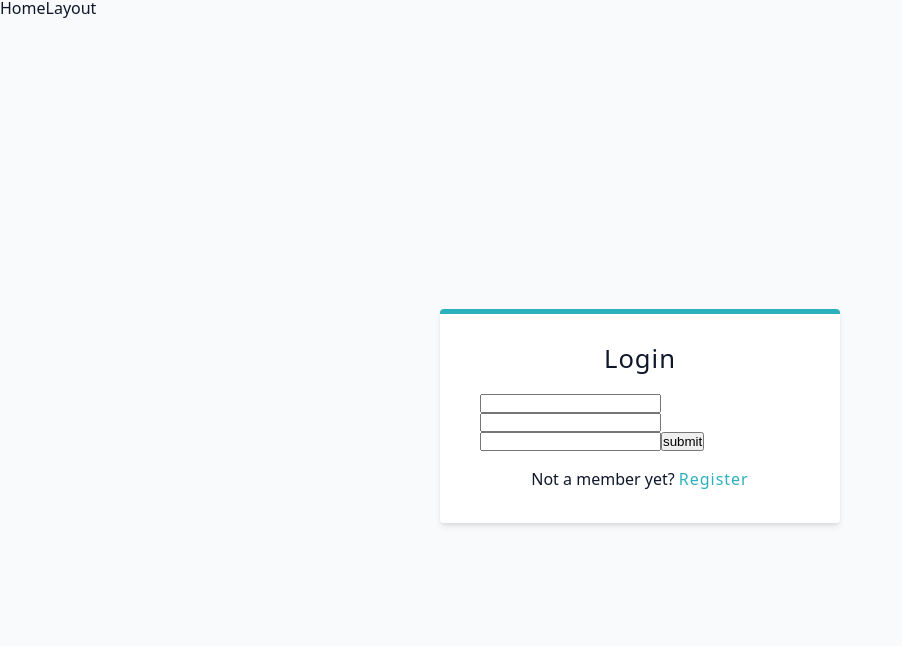
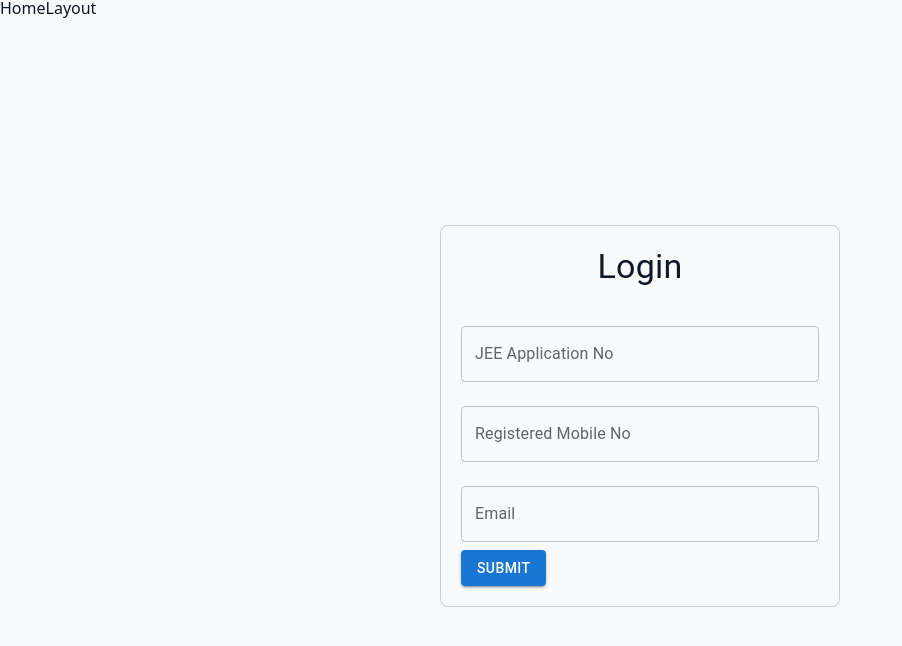
Before and after one commit to Krishnansu/MIS_ug_reg, a React (Vite) app in the folder mis/client/: page /Login in a window 1280 px wide. Shown: the top 646 px of the page, without its empty margins (0-902 px from the left). Built offline with nearby package versions, Linux system fonts and the light colour scheme.

Commit message:
Data field changes

```diff
--- a/mis/client/src/pages/AddCcaEca.jsx
+++ b/mis/client/src/pages/AddCcaEca.jsx
@@ -4,6 +4,10 @@ import Wrapper from '../assets/wrappers/RegisterAndLoginPage';
 import { toast } from 'react-toastify';
 import { Button, TextField, Typography } from '@mui/material';
 import { styled } from '@mui/system';
+const BlockTextField = styled(TextField)({
+  display: 'block', // Set display property to block
+  marginBottom: '20px', // Add margin at the bottom for spacing
+});
 
 const StyledForm = styled(Form)({
   // Add your custom CSS styles here for the form
@@ -56,11 +60,11 @@ const AddCcaEca = () => {
     <Wrapper>
       <StyledForm onSubmit={handleSubmit}>
         <Typography variant="h4">Add CCA ECA</Typography>
-        <TextField
+        <BlockTextField
   type="email"
   name="email"
   label="College Email"
-          defaultValue="21je0xxx@iitism.ac.in"
+  defaultValue="rahul@gmail.com"
   fullWidth
   margin="normal"
 />
--- a/mis/client/src/pages/AddEducationDetails.jsx
+++ b/mis/client/src/pages/AddEducationDetails.jsx
@@ -52,14 +52,7 @@ const AddEducationDetails = () => {
     <Wrapper>
       <StyledForm onSubmit={handleSubmit}>
         <Typography variant="h4">Add Education Details</Typography>
-        <TextField
-          type="email"
-          name="college_email"
-          label="College Email"
-          defaultValue="21je0xxx@iitism.ac.in"
-          fullWidth
-          margin="normal"
-        />
+
         <TextField
           type="text"
           name="name_of_examination_10"
--- a/mis/client/src/pages/AddHostelDetails.jsx
+++ b/mis/client/src/pages/AddHostelDetails.jsx
@@ -82,7 +82,7 @@ const AddHostelDetails = () => {
 </div>
         <TextField
           type="text"
-          name="if_having_laptop"
+          name="laptop_details"
           label="If Having laptop(Give Details)"
           defaultValue="Macbook"
           fullWidth
--- a/mis/client/src/pages/AddOtherDetails.jsx
+++ b/mis/client/src/pages/AddOtherDetails.jsx
@@ -51,14 +51,7 @@ const AddOtherDetails = () => {
     <Wrapper>
       <StyledForm onSubmit={handleSubmit}>
         <Typography variant="h4">Other Details</Typography>
-        <TextField
-          type="email"
-          name="college_email"
-          label="College Email"
-          defaultValue="21je0xxx@iitism.ac.in"
-          fullWidth
-          margin="normal"
-        />
+
         <TextField
   type="text"
   name="name_in_hindi"
--- a/mis/client/src/pages/AddParentDetails.jsx
+++ b/mis/client/src/pages/AddParentDetails.jsx
@@ -40,16 +40,7 @@ const AddParentDetails = () => {
       <StyledForm method="post" className="form">
         <Typography variant="h4">Parent Details</Typography>
         <Grid container spacing={2}>
-          <Grid item xs={12} sm={6}>
-            <TextField
-              type="email"
-              name="college_email"
-              label="College Email"
-              defaultValue="21je0xxx@iitism.ac.in"
-              fullWidth
-              margin="normal"
-            />
-          </Grid>
+
           <Grid item xs={12} sm={6}>
             <TextField
               type="text"
--- a/mis/client/src/pages/AddPersonalDetails.jsx
+++ b/mis/client/src/pages/AddPersonalDetails.jsx
@@ -93,15 +93,15 @@ const AddPersonalDetails = () => {
         />
         <TextField
           type="email"
-          name="college_email"
-          label="college Email"
+          name="email"
+          label="Email"
           defaultValue="21je0xxx@iitism.ac.in"
           fullWidth
           margin="normal"
         />
         <TextField
           type="number"
-          name="contact_name"
+          name="contact_no"
           label="Contact no"
           defaultValue="878797979797"
           fullWidth
@@ -159,7 +159,7 @@ const AddPersonalDetails = () => {
         />
         <TextField
           type="number"
-          name="aadhar_no"
+          name="aadhar_number"
           label="Aadhar Number"
           defaultValue="21617637816"
           fullWidth
@@ -199,7 +199,7 @@ const AddPersonalDetails = () => {
         />
         <TextField
           type="text"
-          name="permanent_address_line1"
+          name="permanent_address_line_1"
           label="Permanent Address Line 1"
           defaultValue="test"
           fullWidth
@@ -207,7 +207,7 @@ const AddPersonalDetails = () => {
         />
         <TextField
           type="text"
-          name="permanent_address_line2"
+          name="permanent_address_line_2"
           label="Permanent Address Line 2"
           defaultValue="test"
           fullWidth
@@ -269,6 +269,24 @@ const AddPersonalDetails = () => {
           fullWidth
           margin="normal"
         />
+        <TextField
+  type="file"
+  name="uploaded_photo"
+  fullWidth
+  margin="normal"
+  sx={{ display: 'block' }} // Display the TextField as a block element
+  InputLabelProps={{ shrink: true }} // Shrink the label to avoid collision
+  label="Uploaded photo"
+/>
+<TextField
+  type="file"
+  name="uploaded_signature"
+  fullWidth
+  margin="normal"
+  sx={{ display: 'block' }} // Display the TextField as a block element
+  InputLabelProps={{ shrink: true }} // Shrink the label to avoid collision
+  label="Uploaded signature"
+/>
 
         {/* Add more TextField components for other input fields */}
         <Button type="submit" disabled={isSubmitting} variant="contained">
--- a/mis/client/src/pages/Login.jsx
+++ b/mis/client/src/pages/Login.jsx
@@ -1,6 +1,16 @@
-import { Link, Form, redirect, useNavigation } from 'react-router-dom';
+import { Form,redirect, useNavigation } from 'react-router-dom';
 import Wrapper from '../assets/wrappers/RegisterAndLoginPage';
 import { toast } from 'react-toastify';
+import { Button, TextField, Typography } from '@mui/material';
+import { styled } from '@mui/system';
+
+const StyledForm = styled(Form)({
+  maxWidth: '400px',
+  margin: '0 auto',
+  padding: '20px',
+  border: '1px solid #ccc',
+  borderRadius: '8px',
+});
 
 export const action =
   (queryClient) =>
@@ -20,25 +30,55 @@ export const action =
   };
 
 const Login = () => {
-  const navigation =useNavigation();
-  console.log(navigation);
-  const isSubmitting = navigation.state==='submitting';
+  const navigation = useNavigation();
+  const isSubmitting = navigation.state === 'submitting';
+
+  const handleSubmit = async (event) => {
+    event.preventDefault();
+    const formData = new FormData(event.target);
+    const data = Object.fromEntries(formData);
+
+    try {
+      // await customFetch.post('/auth/login', data);
+      console.log(data);
+      toast.success('Login successful');
+      redirect('/dashboard');
+    } catch (error) {
+      toast.error(error?.response?.data?.msg);
+    }
+  };
+
   return (
     <Wrapper>
-      <Form method='post' className='form'>
-        <h4>login</h4>
-        <input type='email' name='email' />
-        <input type='password' name='registered_mobile_no' />
-        <input type='password' name='password' />
-        <button type='submit' disabled={isSubmitting}>{isSubmitting?'submitting....':'submit'}</button>
-        <p>
-          Not a member yet?
-          <Link to='/register' className='member-btn'>
-            Register
-          </Link>
-        </p>
-      </Form>
+      <StyledForm onSubmit={handleSubmit}>
+        <Typography variant="h4">Login</Typography>
+        <TextField
+          type="number"
+          name="jee_application_no"
+          label="JEE Application No"
+          fullWidth
+          margin="normal"
+        />
+        <TextField
+          type="password"
+          name="registered_mobile_no"
+          label="Registered Mobile No"
+          fullWidth
+          margin="normal"
+        />
+        <TextField
+          type="email"
+          name="email"
+          label="Email"
+          fullWidth
+          margin="normal"
+        />
+        <Button type="submit" disabled={isSubmitting} variant="contained">
+          {isSubmitting ? 'Submitting...' : 'Submit'}
+        </Button>
+      </StyledForm>
     </Wrapper>
   );
 };
+
 export default Login;
```
Lines whose indentation alone changed are shown as unchanged.
